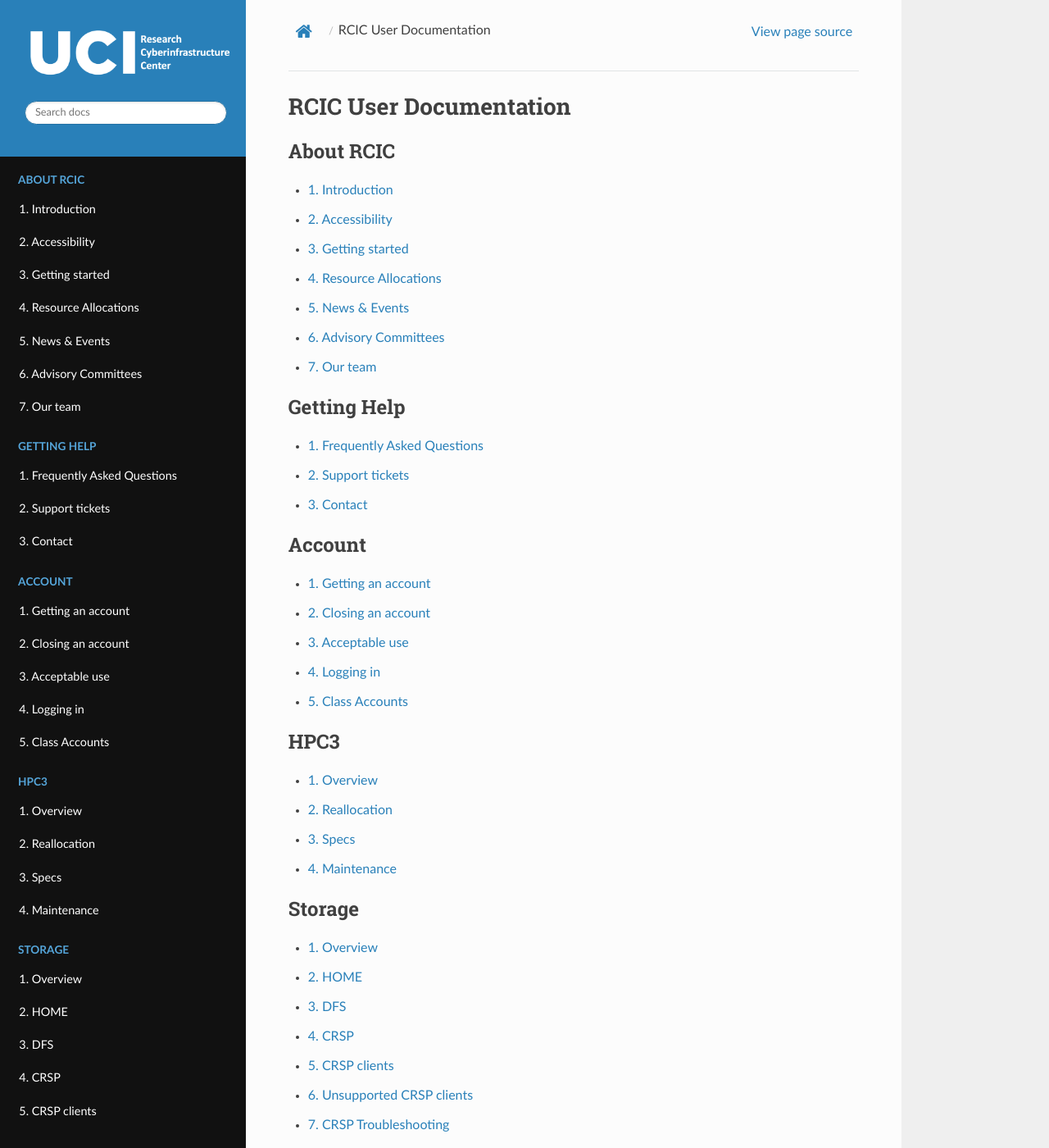
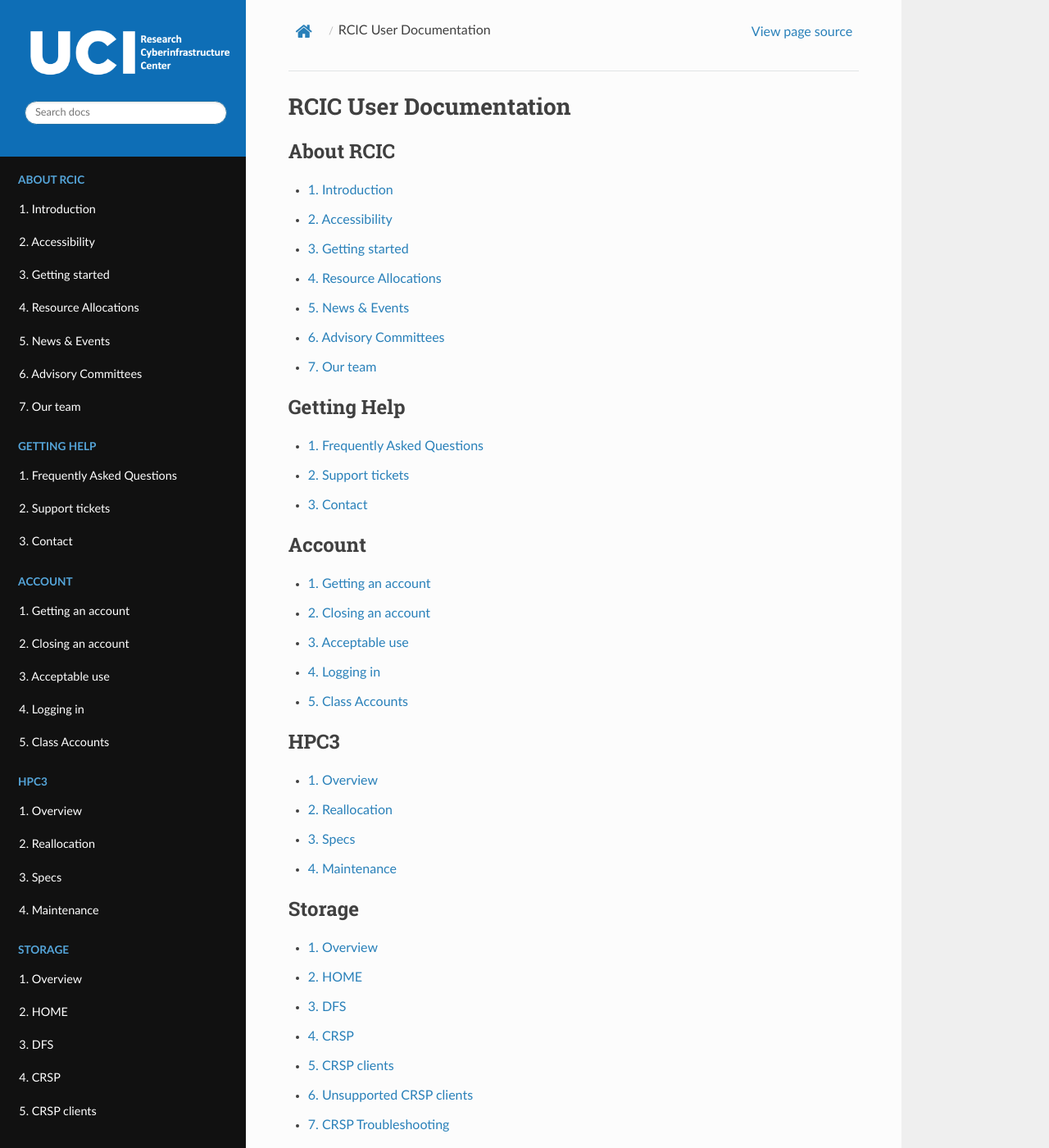
Before and after one commit to RCIC-UCI-Public/website-rcic, a Sphinx documentation site: the page built from docs/source/index.rst, in a window 1280 px wide and 1400 px high. Shown: the whole window at 82% size. Built offline with Sphinx 7.4.7 and the Read the Docs theme 3.1.0, drawn with Linux system fonts in a browser that asks for light colours.

Commit message:
increase the color contrast

```diff
--- a/docs/source/_static/css/rcic.css
+++ b/docs/source/_static/css/rcic.css
@@ -8,7 +8,7 @@
 --rcicorange:#e56306;
 --rcicblue: #00579e;
 --paleblue:#e1effa;
---bluelight: #097ABF;
+--bluelight: #0E6EB6;
 --proposed: #00afaf;
 --gray: #777777;
 }
@@ -21,11 +21,10 @@
 }
 
 /* Hover state for links */
-.wy-menu-vertical a:hover { background-color: var(--bluelight); }
+.wy-menu-vertical a:hover { background-color: var(--bluelight) !important; }
 
-/* Change the background color of the navigation header part, example dark green
-.wy-side-nav-search, .wy-nav-top { background: #0b750a; }
-*/
+/* Change the background color of the navigation header part, example dark green */
+.wy-side-nav-search, .wy-nav-top { background: var(--bluelight) !important ; }
 
 /* Change the color of links in the sidebar,  example: white */
 .wy-menu-vertical a { color: #FFFFFF; }
@@ -169,7 +168,7 @@
 .rcicorange {color: #e56306;}
 .rcicblue {color: #00579e;}
 .proposed {color: #00afaf; font-weight: bold;}
-.bluelight {color: #097ABF;}
+.bluelight {color: #0E6EB6;}
 .bluegray {color: #88bfd1;}
 .gray {color: #777777;}
 
```
